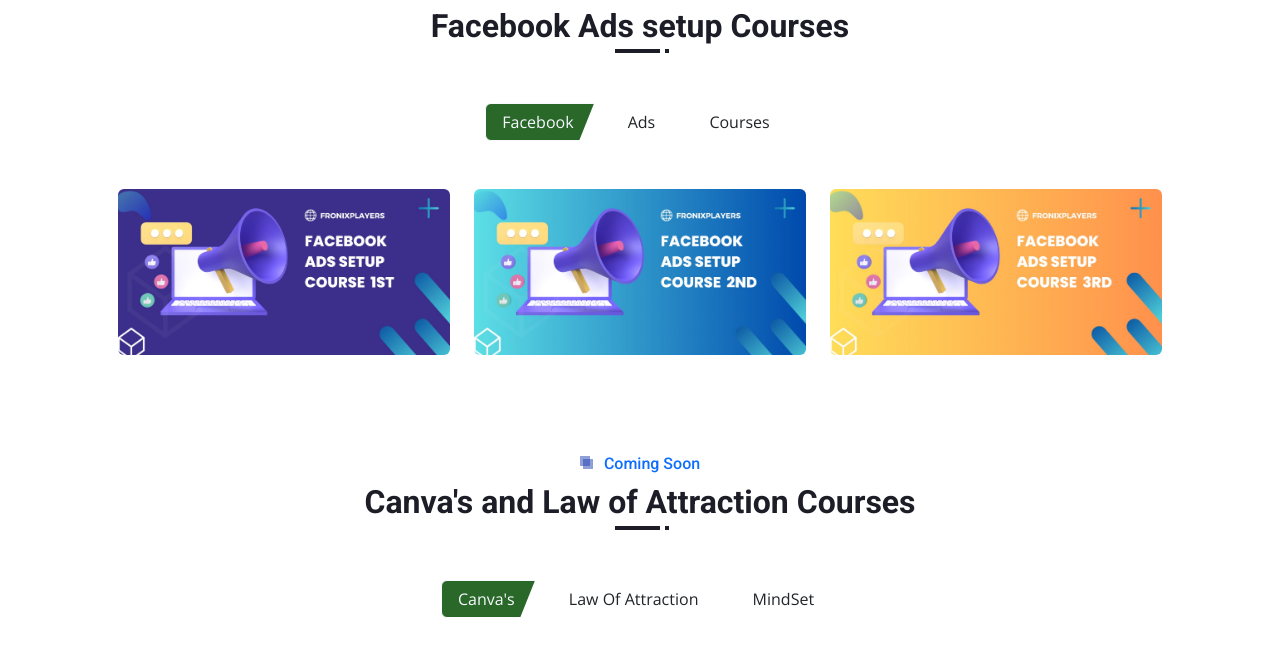
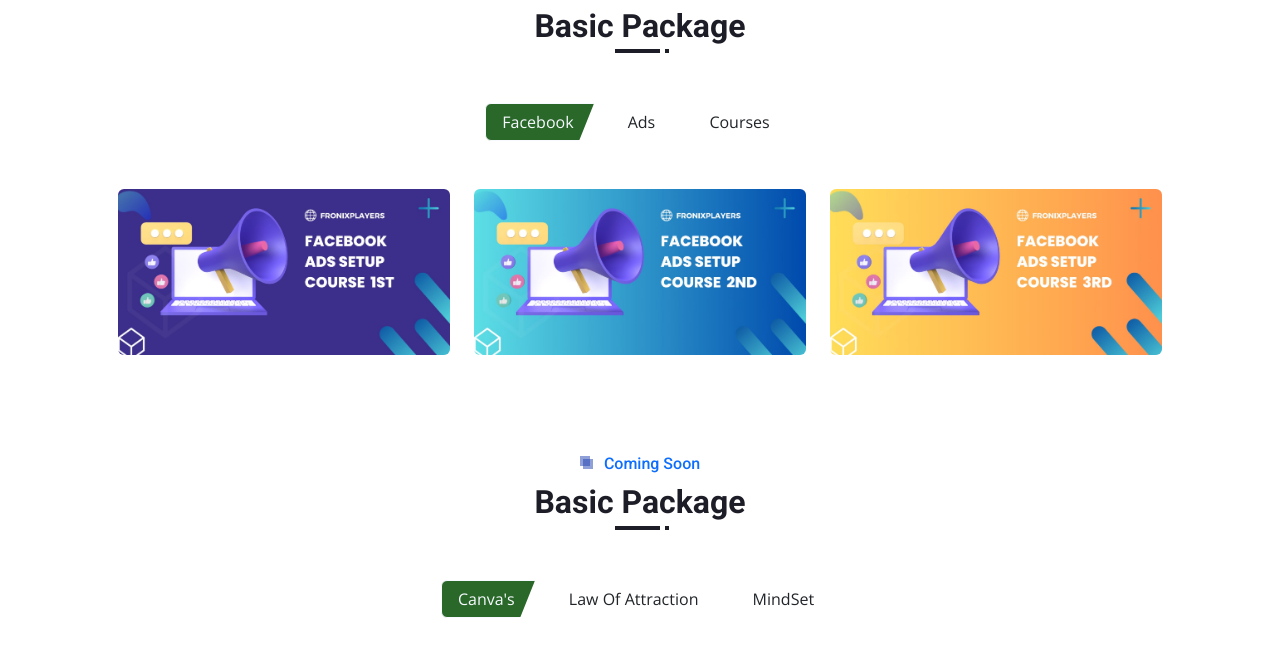
Before and after one commit to Fronixplayers/testing, a plain HTML site: page courses.html in a window 1280 px wide. Shown: the part 130-793 px from the top of the page. Drawn offline with nearby package versions, Linux system fonts and the light colour scheme.

Commit message:
secondcommit

```diff
--- a/courses.html
+++ b/courses.html
@@ -130,7 +130,7 @@
   <div class="container px-lg-5">
       <div class="section-title position-relative text-center mb-5 pb-2 wow fadeInUp" data-wow-delay="0.1s">
           <h6 class="position-relative d-inline text-primary ps-4">Our courses</h6>
-          <h2 class="mt-2">Facebook Ads setup Courses</h2>
+          <h2 class="mt-2">Basic Package</h2>
       </div>
       <div class="row mt-n2 wow fadeInUp" data-wow-delay="0.1s">
           <div class="col-12 text-center">
@@ -190,7 +190,7 @@
   <div class="container px-lg-5">
       <div class="section-title position-relative text-center mb-5 pb-2 wow fadeInUp" data-wow-delay="0.1s">
         <h6 class="position-relative d-inline text-primary ps-4">Coming Soon</h6>
-          <h2 class="mt-2">Canva's and Law of Attraction Courses</h2>
+          <h2 class="mt-2">Basic Package</h2>
       </div>
       <div class="row mt-n2 wow fadeInUp" data-wow-delay="0.1s">
           <div class="col-12 text-center">
```
